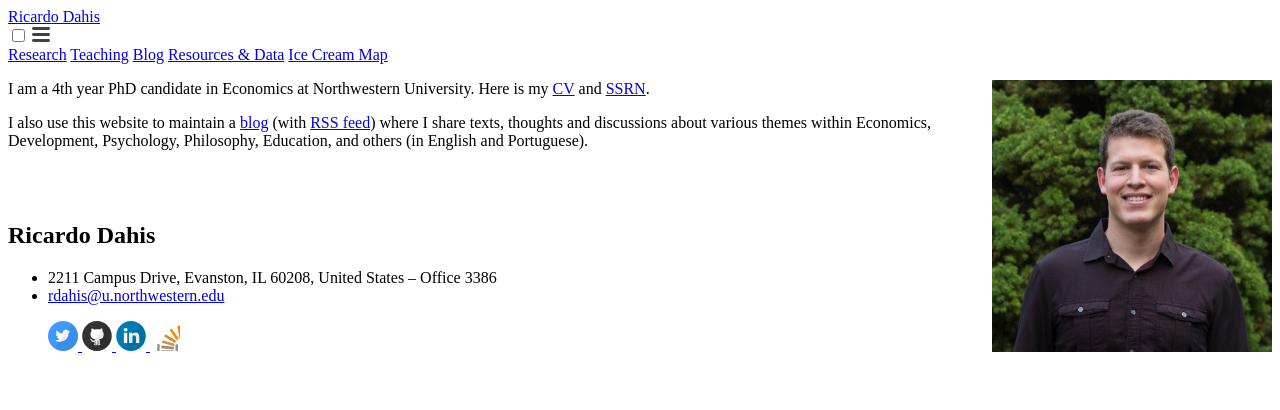
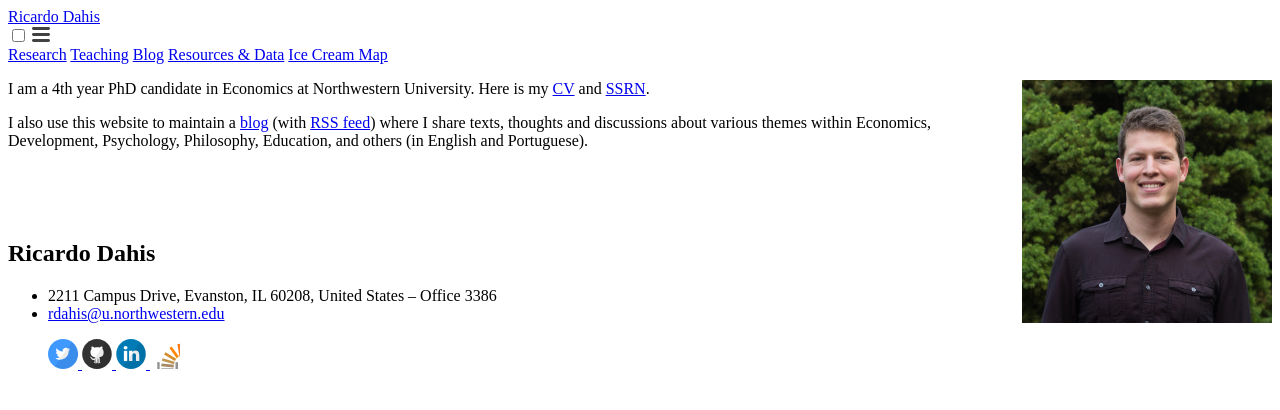
Before and after one commit to rdahis/rdahis.github.io, a Jekyll site: the page built from index.md, in a window 1280 px wide. Shown: the top 410 px of the page. Built offline with Jekyll 4.4.1, drawn with Linux system fonts in a browser that asks for light colours; a script that is not in the unit is left out.

Commit message:
Update index.md

```diff
--- a/index.md
+++ b/index.md
@@ -2,7 +2,7 @@
 layout: home
 ---
 
-<img src="./files/profile.jpg" alt="profile" style="width: 280px;" align="right"  />
+<img src="./files/profile.jpg" alt="profile" style="width: 250px;" align="right"  />
 
 I am a 4th year PhD candidate in Economics at Northwestern University. Here is my [CV](/files/CV - Ricardo Dahis.pdf){:target="_blank"} and [SSRN](https://ssrn.com/author=2786164){:target="_blank"}.
 
@@ -10,4 +10,5 @@
 
 <br />
 <br />
+<br />
 <script>(function(t,e,s,n){var o,a,c;t.SMCX=t.SMCX||[],e.getElementById(n)||(o=e.getElementsByTagName(s),a=o[o.length-1],c=e.createElement(s),c.type="text/javascript",c.async=!0,c.id=n,c.src=["https:"===location.protocol?"https://":"http://","widget.surveymonkey.com/collect/website/js/tRaiETqnLgj758hTBazgdx2HZVspFTZ2N_2BM30JYOsvyq81VULfn_2B_2BfEbQaHlv2cr.js"].join(""),a.parentNode.insertBefore(c,a))})(window,document,"script","smcx-sdk");</script>
```
